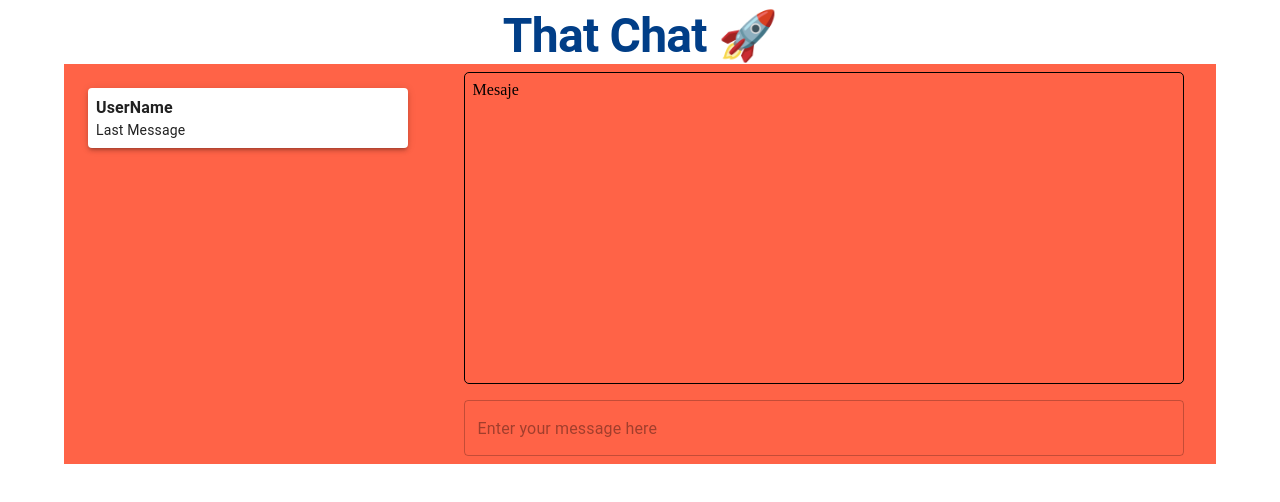
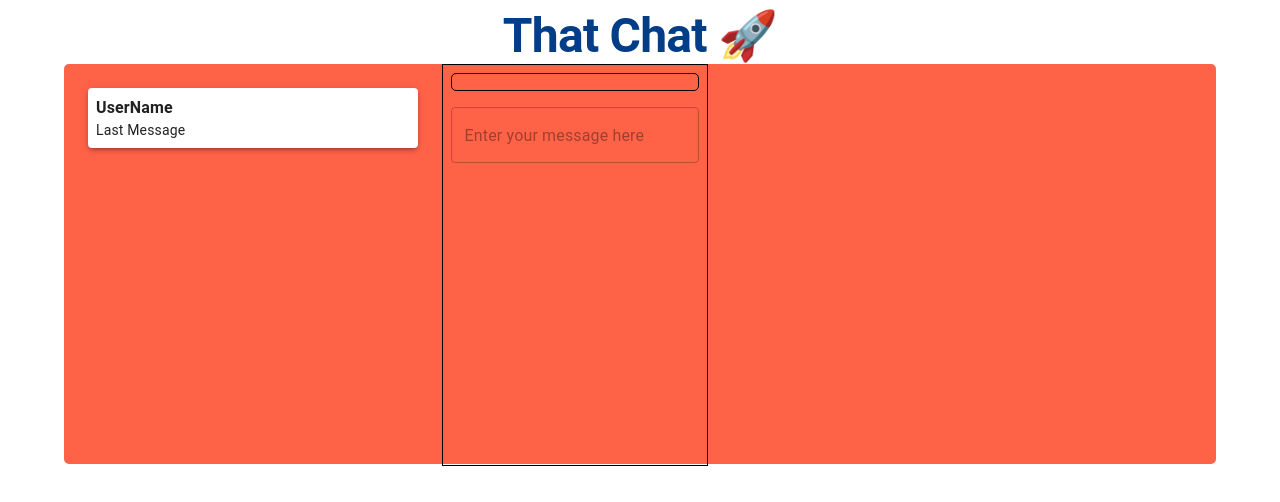
Before and after one commit to CristiManolescu/that-chat-v2, a React (Create React App) app in the folder client/: page / in a window 1280 px wide. Shown: the top 502 px of the page. Built offline with nearby package versions, Linux system fonts and the light colour scheme; no server answers.

Commit message:
Feat:Messages logic, wrong design

```diff
--- a/client/src/App.js
+++ b/client/src/App.js
@@ -44,7 +44,14 @@ function App() {
       >
         That Chat 🚀
       </Typography>
-      <Box sx={{ display: "flex", bgcolor: "tomato", height: "50vh" }}>
+      <Box
+        sx={{
+          display: "flex",
+          bgcolor: "tomato",
+          height: "50vh",
+          borderRadius: "5px",
+        }}
+      >
         <ChatRooms />
         <MessageBox />
       </Box>
--- a/client/src/components/MessageBox.jsx
+++ b/client/src/components/MessageBox.jsx
@@ -1,33 +1,43 @@
-import { Box, Container, TextField } from "@mui/material";
-import React from "react";
+import { Box, TextField, FormControl, Stack } from "@mui/material";
+import React, { useState } from "react";
 
 const MessageBox = () => {
+  const [messages, setMessages] = useState([]);
+  const [message, setMessage] = useState("");
+
+  const handleAction = (e) => {
+    e.preventDefault();
+    setMessages([message, ...messages]);
+    setMessage("");
+  };
+
   return (
-    <Container
+    <form onSubmit={handleAction}>
+      <Stack
         sx={{
-        width: "70%",
-        display: "flex",
-        flexDirection: "column",
-        justifyContent: "space-between",
+          border: "1px solid",
+          height: 1,
         }}
       >
         <Box
           sx={{
             border: "1px solid",
             borderRadius: "5px",
-          height: 1,
             p: 1,
             m: 1,
           }}
         >
-        Mesaje
+          {messages}
         </Box>
         <TextField
+          onChange={(e) => setMessage(e.target.value)}
+          value={message}
           variant="outlined"
           placeholder="Enter your message here"
           sx={{ m: 1 }}
         />
-    </Container>
+      </Stack>
+    </form>
   );
 };
 
```
Lines whose indentation alone changed are shown as unchanged.
